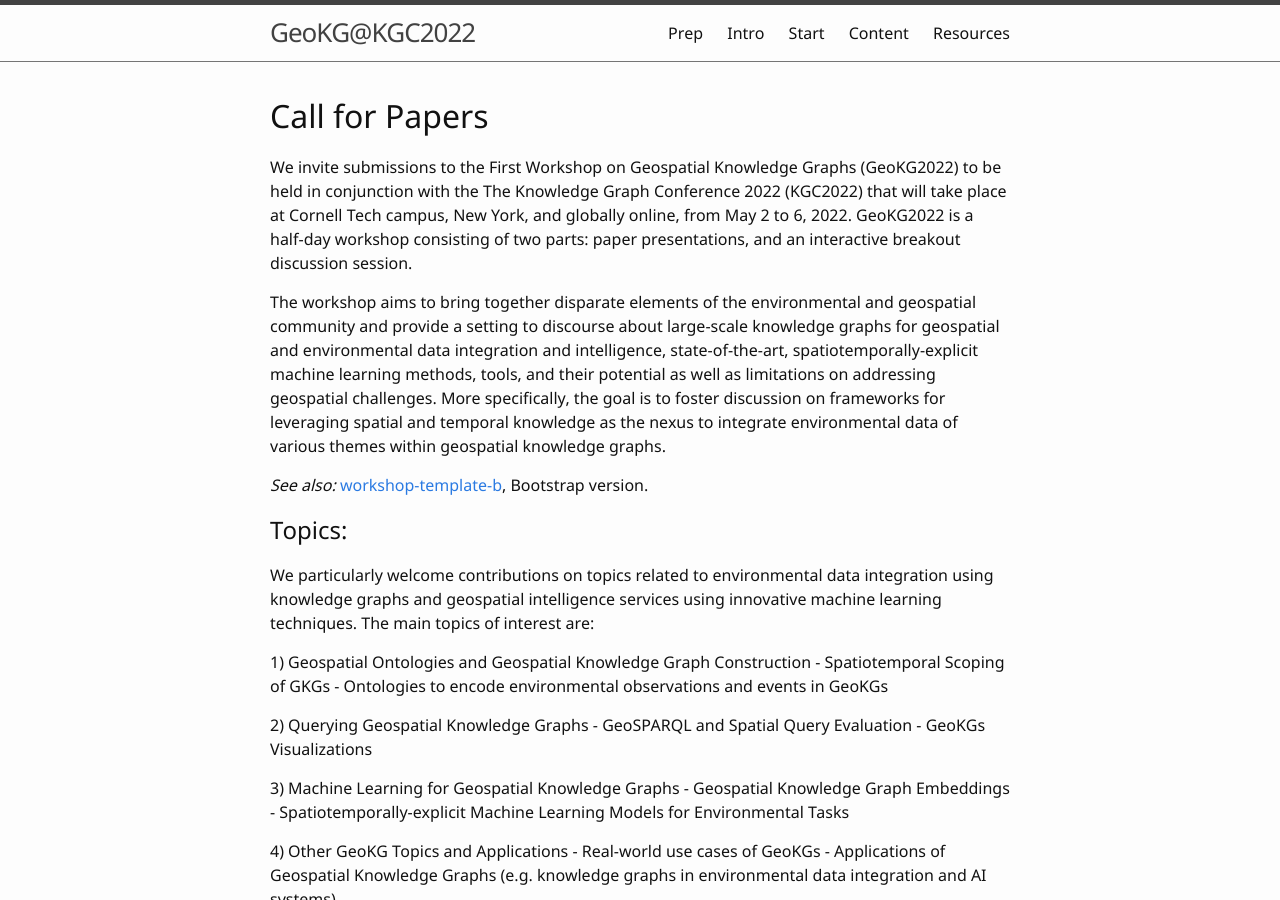
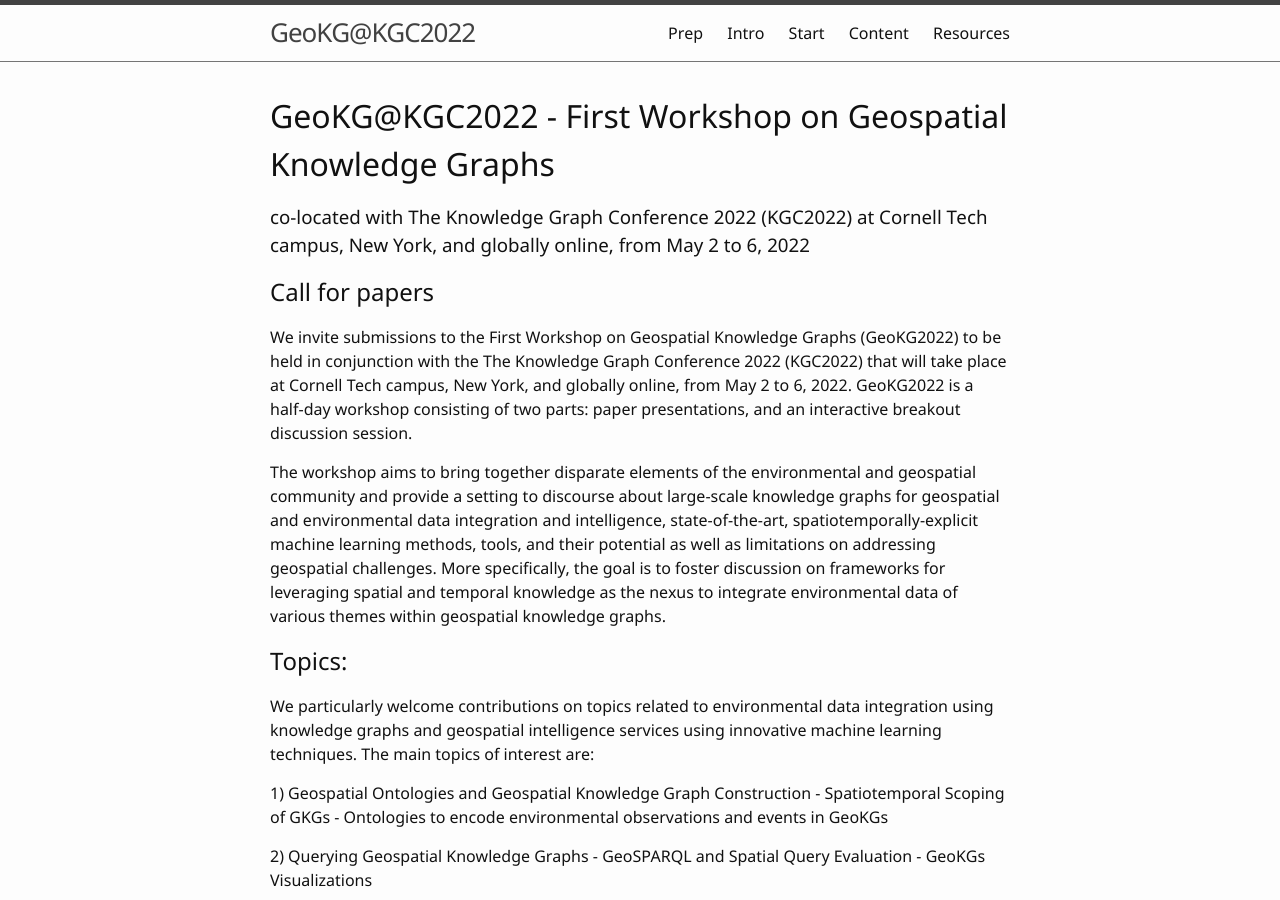
Before and after one commit to shirlysteph/geokg22-kgc22, a Jekyll site: the page built from index.md, in a window 1280 px wide and 900 px high. Built offline with Jekyll 4.4.1, drawn with Linux system fonts in a browser that asks for light colours.

Commit message:
Update index.md

```diff
--- a/index.md
+++ b/index.md
@@ -2,7 +2,10 @@
 title: GeoKG@KGC2022
 ---
 
-# Call for Papers
+# GeoKG@KGC2022 - First Workshop on Geospatial Knowledge Graphs
+### co-located with The Knowledge Graph Conference 2022 (KGC2022) at Cornell Tech campus, New York, and globally online, from May 2 to 6, 2022
+
+## Call for papers
 
 
 We invite submissions to the First Workshop on Geospatial Knowledge Graphs (GeoKG2022) to be held in conjunction with the
@@ -15,7 +18,7 @@ learning methods, tools, and their potential as well as limitations on addressin
 discussion on frameworks for leveraging spatial and temporal knowledge as the nexus to integrate environmental data of various themes within geospatial
 knowledge graphs.
 
-*See also:* [workshop-template-b](https://evanwill.github.io/workshop-template-b/), Bootstrap version.
+
 ## Topics:
 We particularly welcome contributions on topics related to environmental data integration using knowledge graphs and geospatial
 intelligence services using innovative machine learning techniques. The main topics of interest are:
```
